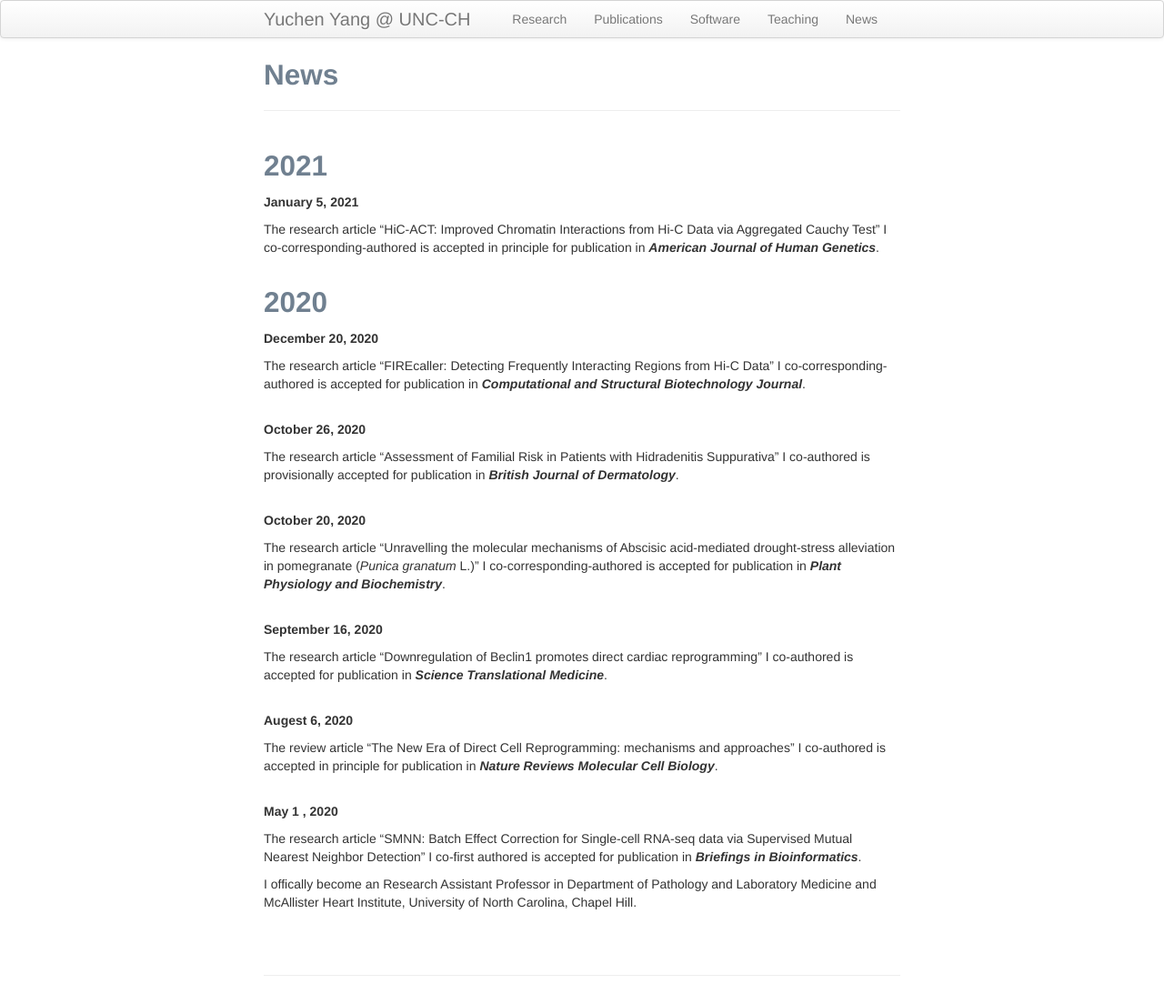
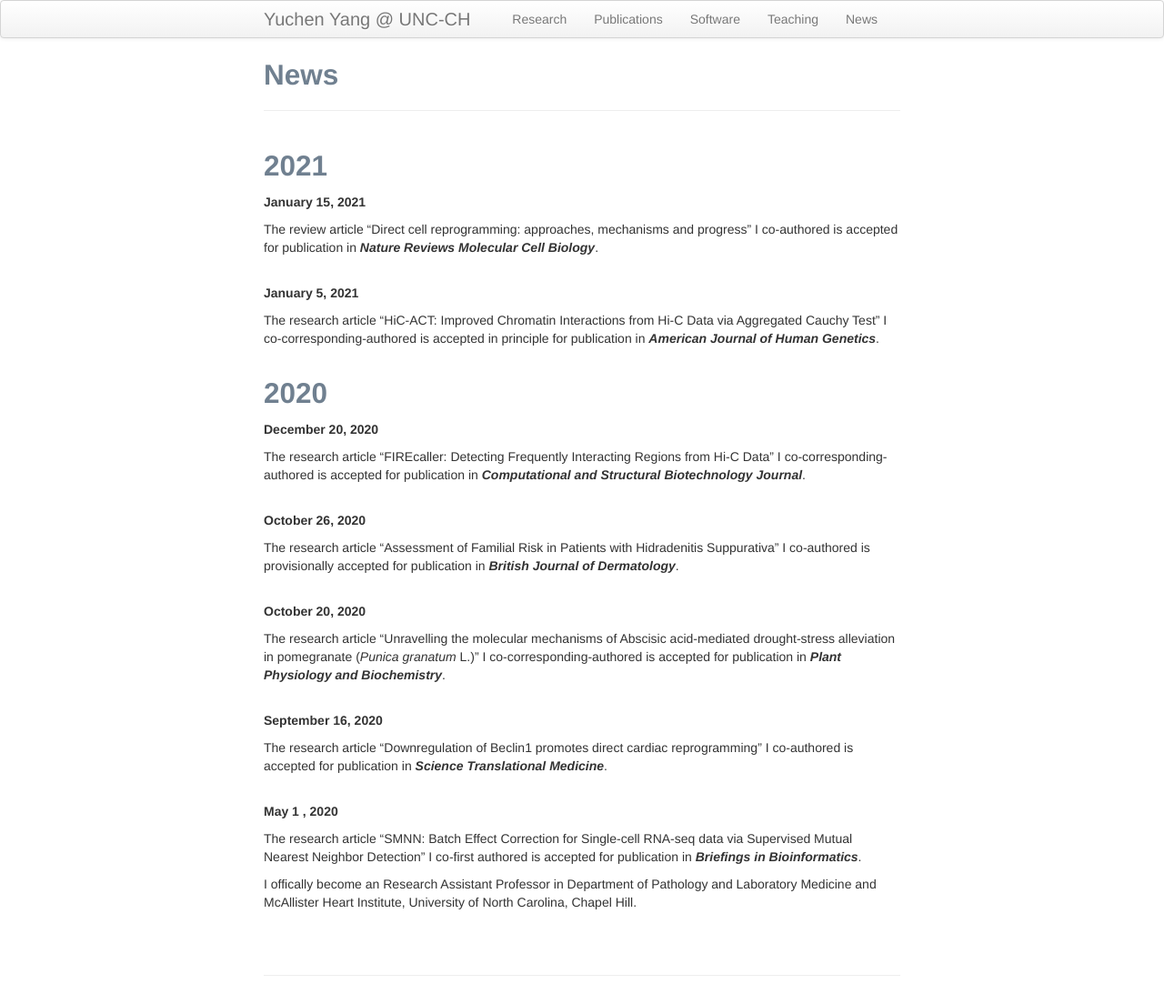
Before and after one commit to yycunc/yycunc.github.io, a Jekyll site: the page built from pages/News.md, in a window 1280 px wide. Shown: the whole page at 91% size. Built offline with Jekyll 4.4.1, drawn with Linux system fonts in a browser that asks for light colours.

Commit message:
Update News.md

```diff
--- a/pages/News.md
+++ b/pages/News.md
@@ -4,6 +4,11 @@ title: News
 ---
 
 ## 2021
+<b>January 15, 2021</b><br/>
+
+The review article "Direct cell reprogramming: approaches, mechanisms and progress" I co-authored is accepted for publication in ***Nature Reviews Molecular Cell Biology***.<br/>
+<br/>
+
 <b>January 5, 2021</b><br/>
 
 The research article "HiC-ACT: Improved Chromatin Interactions from Hi-C Data via Aggregated Cauchy Test" I co-corresponding-authored is accepted in principle for publication in ***American Journal of Human Genetics***.<br/>
@@ -31,12 +36,6 @@ The research article "Downregulation of Beclin1 promotes direct cardiac reprogra
 accepted for publication in ***Science Translational Medicine***.<br/>
 <br/>
 
-<b>Augest 6, 2020</b><br/>
-
-The review article "The New Era of Direct Cell Reprogramming: mechanisms and approaches" I co-authored is
-accepted in principle for publication in ***Nature Reviews Molecular Cell Biology***.<br/>
-<br/>
-
 <b>May 1 , 2020</b><br/>
 
 The research article "SMNN: Batch Effect Correction for Single-cell RNA-seq data via Supervised Mutual Nearest Neighbor Detection" I co-first authored is
```
